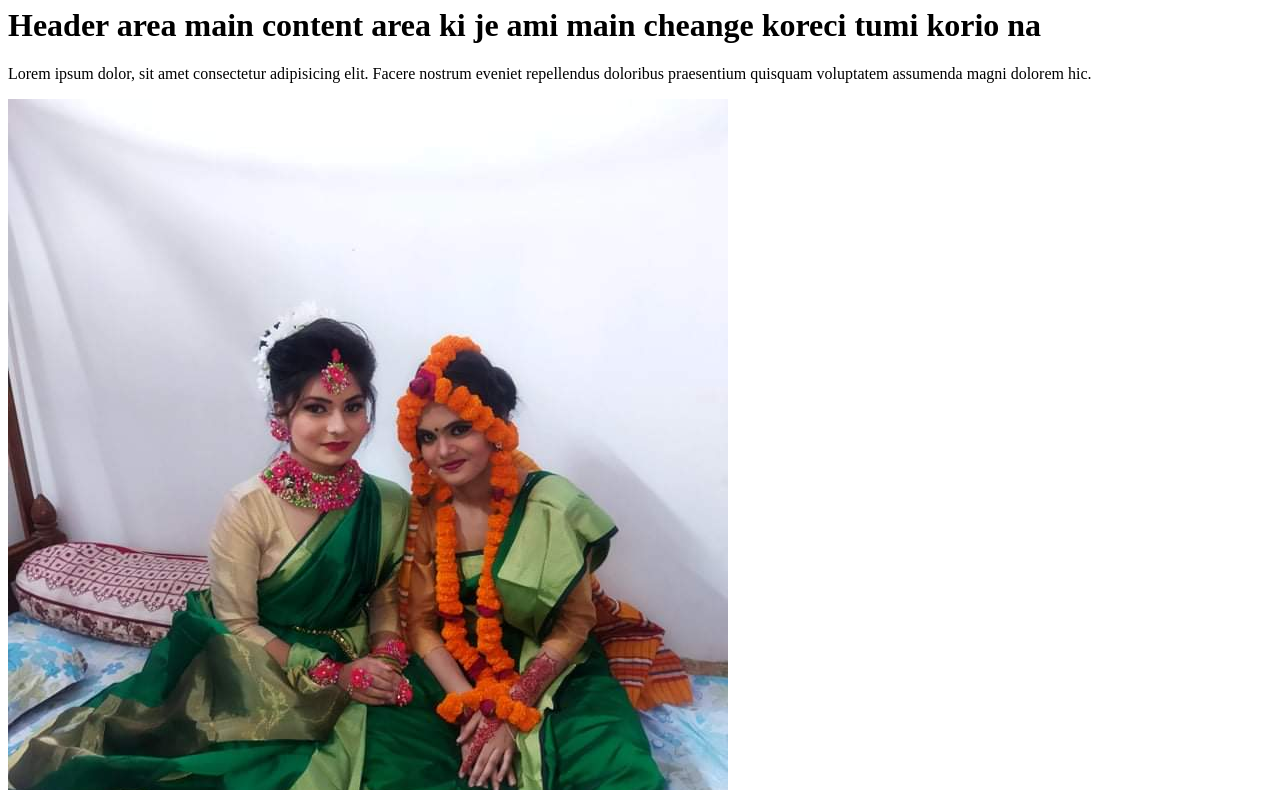
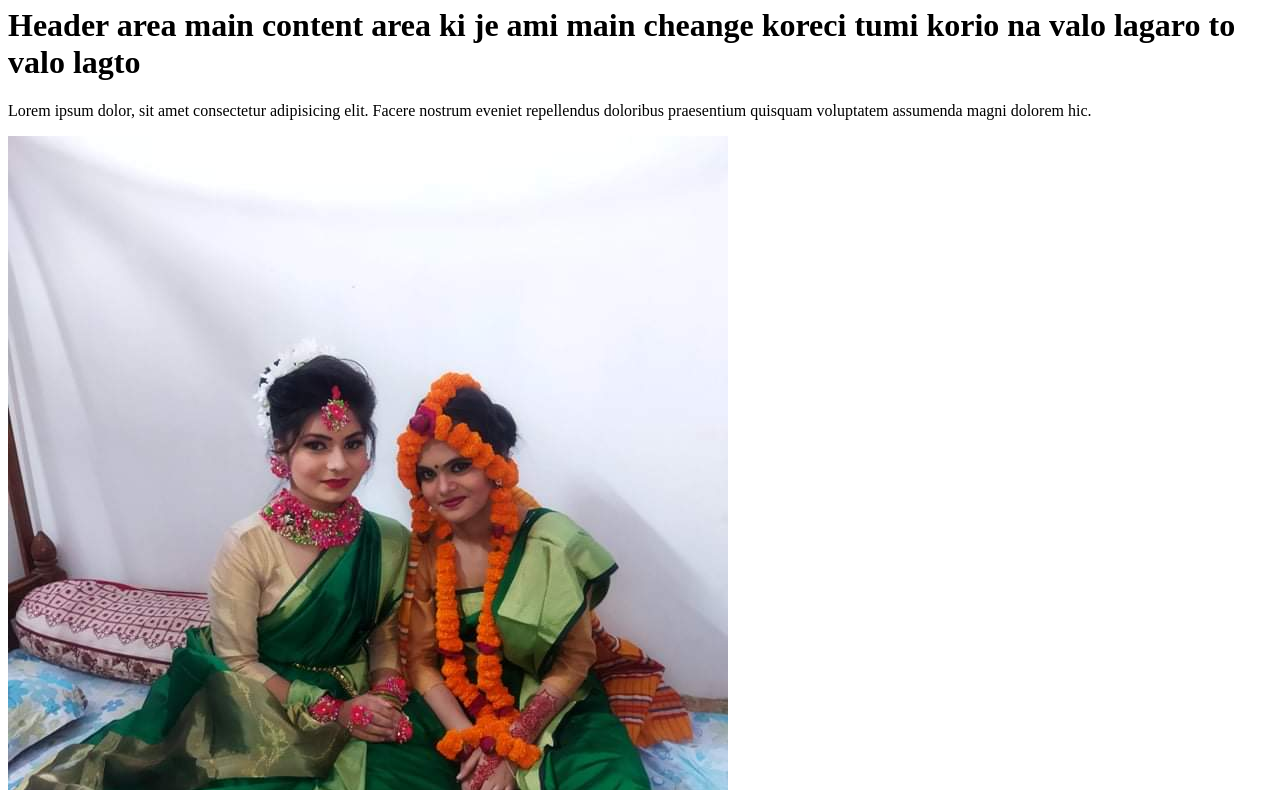
Before and after one commit to rakibthpi/gibu, a plain HTML site: page index.html in a window 1280 px wide. Shown: the part 107-897 px from the top of the page. Drawn offline with Linux system fonts and the light colour scheme.

Commit message:
main config cheage

```diff
--- a/index.html
+++ b/index.html
@@ -11,7 +11,7 @@
     <h1>This is a heading file test </h1>
 
     <div class="config_area_akhane_korbo">
-        <h1>Header area main content area ki je ami main cheange koreci tumi korio na </h1>
+        <h1>Header area main content area ki je ami main cheange koreci tumi korio na valo lagaro to valo lagto </h1>
         <p>Lorem ipsum dolor, sit amet consectetur adipisicing elit. Facere nostrum eveniet repellendus doloribus praesentium quisquam voluptatem assumenda magni dolorem hic.</p>
     </div>
 
```
